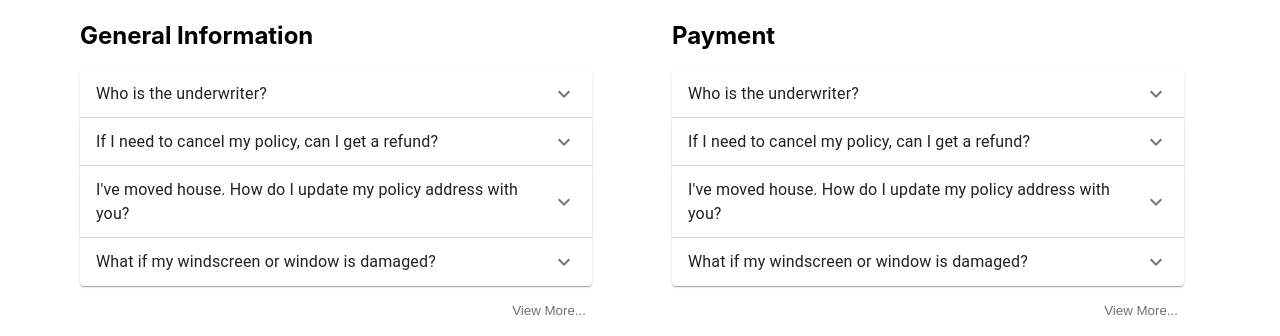
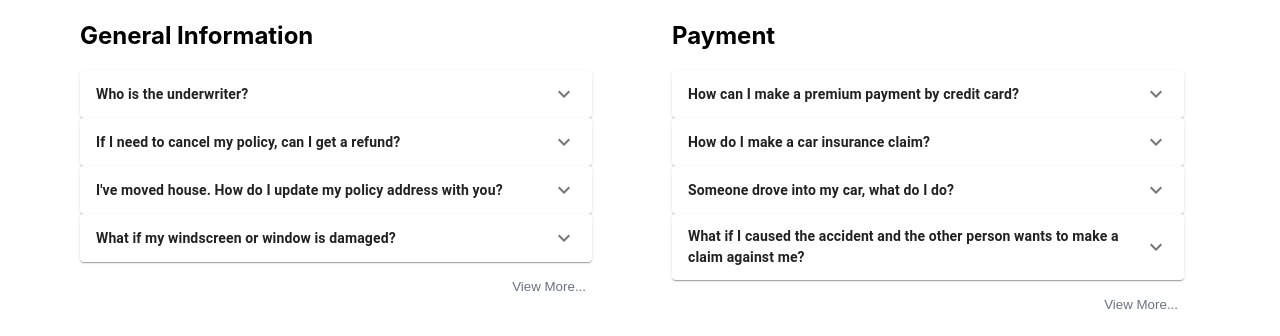
Before and after one commit to SonFa17/Mission2L5, a React (Create React App) app: page /cars/faq in a window 1280 px wide. Shown: the part 565-901 px from the top of the page. Built offline with nearby package versions, Linux system fonts and the light colour scheme; the HTML template or start-up script is replaced by a standard one.

Commit message:
some small changes to the FAQ page

```diff
--- a/src/components/FaqBoxes/CustomizedAccordions.js
+++ b/src/components/FaqBoxes/CustomizedAccordions.js
@@ -5,32 +5,43 @@ import AccordionSummary from '@mui/material/AccordionSummary';
 import Typography from '@mui/material/Typography';
 import ExpandMoreIcon from '@mui/icons-material/ExpandMore';
 import "./CustomizedAccordions.css";
+import {useState} from 'react'
 
 export default function CustomizedAccordions(props) {
-    const [expanded, setExpanded] = React.useState(false);
+
+    const [expanded, setExpanded] = useState(false);
+    const [isColor, setIsColor] = useState(false);
+
+  const handleClick = () => setIsColor((prev) => !prev);
 
     const handleChange = (panel) => (event, isExpanded) => {
         setExpanded(isExpanded ? panel : false);
     };
 
     return (
-        <div className="customized-accordion-container">
-            {props.data.map (content => (
-            <Accordion expanded={expanded === (content.id)} onChange={handleChange(content.id)}>
+        <>
+        {props.data.map (content => (
+        <div key={(content.id)} className="customized-accordion-container">
+            <Accordion expanded={expanded === (content.id)} onChange={handleChange(content.id)}
+                       onClick={handleClick}>
                 <AccordionSummary
                     expandIcon={<ExpandMoreIcon />}
-                    aria-controls="panel1bh-content"
+                    aria-controls={`panel-${(content.id)}-content`}
                     id={(content.id)}
                 >
-                    <Typography sx={{ width: '100%', flexShrink: 0 }}>
+                    <Typography
+                    sx={{ width: '100%', flexShrink: 0, fontSize: 14, fontWeight: 600}}>
                     {content.question}
                     </Typography>
+
                 </AccordionSummary>
                 <AccordionDetails>
-                    <Typography>{content.answer}</Typography>
+                    <Typography sx={{ fontSize: 14, color: isColor ? '#0076BE' : '#black'  }} >{content.answer}</Typography>
                 </AccordionDetails>
             </Accordion>
-              ))}
+
         </div>
+         ))}
+         </>
     );
 }
--- a/src/components/FaqBoxes/FaqBoxes.js
+++ b/src/components/FaqBoxes/FaqBoxes.js
@@ -2,6 +2,7 @@ import React from 'react'
 import CustomizedAccordions from './CustomizedAccordions'
 import "./FaqBoxes.css";
 import data from './data.json'
+import data2 from './data2.json'
 
 const FaqBoxes = () => {
   return (
@@ -15,17 +16,17 @@ const FaqBoxes = () => {
 
     <div className="faq-boxes">
         <h2>Payment</h2>
-      <CustomizedAccordions data={data} ></CustomizedAccordions>
+      <CustomizedAccordions data={data2} ></CustomizedAccordions>
       <button className="faq-boxes-view-more">View More...</button>
     </div>
 
     <div className="faq-boxes">
         <h2>Account and Login</h2>
-      <CustomizedAccordions data={data} ></CustomizedAccordions>
+      <CustomizedAccordions data={data2} ></CustomizedAccordions>
       <button className="faq-boxes-view-more">View More...</button>
     </div>
 
-    <div className="faq-boxes">
+    <div  className="faq-boxes">
         <h2>Policy</h2>
       <CustomizedAccordions data={data} ></CustomizedAccordions>
       <button className="faq-boxes-view-more">View More...</button>
--- a/src/components/FaqBoxes/data.json
+++ b/src/components/FaqBoxes/data.json
@@ -1,21 +1,25 @@
 [
     {
       "id": 1,
+      "id2": 11,
       "question": "Who is the underwriter?",
       "answer": "Our Car Insurance is underwritten by Vero Insurance New Zealand Limited. Find out about their Financial Strength Rating."
     },
     {
       "id": 2,
+      "id2": 12,
       "question": "If I need to cancel my policy, can I get a refund?",
       "answer":"You may at any time cancel your policy by giving us notice in writing. If you request cancellation, your policy is not refundable unless cancelled within 15 days of the start of the period of insurance."
     },
     {
       "id": 3,
+      "id2": 13,
       "question": "I've moved house. How do I update my policy address with you?",
       "answer":"You can call us on 0800 227 787 and we'll be happy to change the contact address we have for you."
     },
     {
       "id": 4,
+      "id2": 14,
       "question": "What if my windscreen or window is damaged?",
       "answer":"If this is the only damage to your car phone 0800 227 787 to lodge your claim and find a reputable glass company to repair the damage. Depending on the policy you have with us you may have to pay an excess if the windscreen needs replacing."
     }
--- /dev/null
+++ b/src/components/FaqBoxes/data2.json
@@ -0,0 +1,26 @@
+[
+    {
+      "id": 5,
+      "id2": 15,
+      "question": "How can I make a premium payment by credit card?",
+      "answer": "You can pay online directly to Vero with your credit or debit card. Please use your Customer PRN and policy number as the reference."
+    },
+    {
+      "id": 6,
+      "id2": 16,
+      "question": "How do I make a car insurance claim?",
+      "answer":"Below are some FAQs that will help you learn more about Car Insurance. If you have a question that isn't covered below, please contact us on 0800 887 637 or email is contact@turners.co.nz."
+    },
+    {
+      "id": 7,
+      "id2": 17,
+      "question": "Someone drove into my car, what do I do?",
+      "answer":"It's important to get as much information from them as possible e.g. drivers full name, drivers licence no, address, phone number, car registration, insurance company (if any). If you're not at fault for the accident and we have other person's details, we may waive your excess."
+    },
+    {
+      "id": 8,
+      "id2": 18,
+      "question": "What if I caused the accident and the other person wants to make a claim against me?",
+      "answer":"Do not admit fault for the damage/accident and do not promise to pay for any costs. Tell them we’re your insurance company and they can call us on 0800 227 787."
+    }
+]
--- a/src/components/WhatsNext/WhatsNext.js
+++ b/src/components/WhatsNext/WhatsNext.js
@@ -13,7 +13,7 @@ const WhatsNext = () => {
 
        <div className="whats-next-icon-container">
 
-       <Link className="whats-next-icon" to="/cars/quote">
+       <Link className="whats-next-icon" to="/cars/insurance-quotes">
         <img src={carIcon} alt="car icon"></img>
         <p>Get a quote</p>
        </Link>
```
Also changed, not shown: src/components/FaqBoxes/CustomizedAccordions.css (line endings or trailing spaces).
